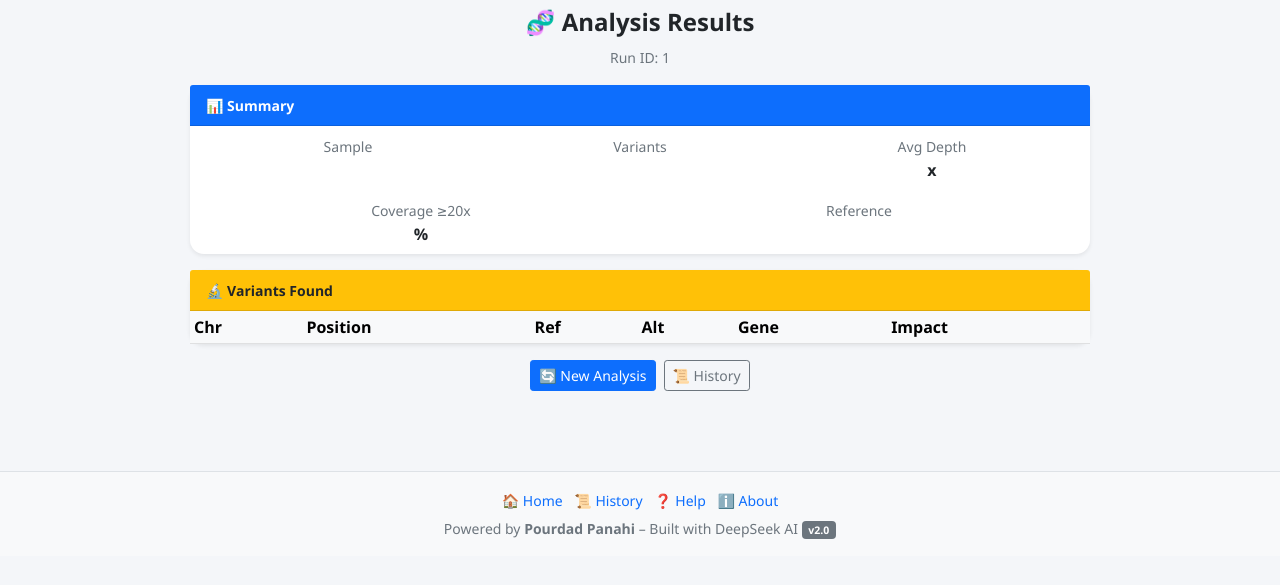
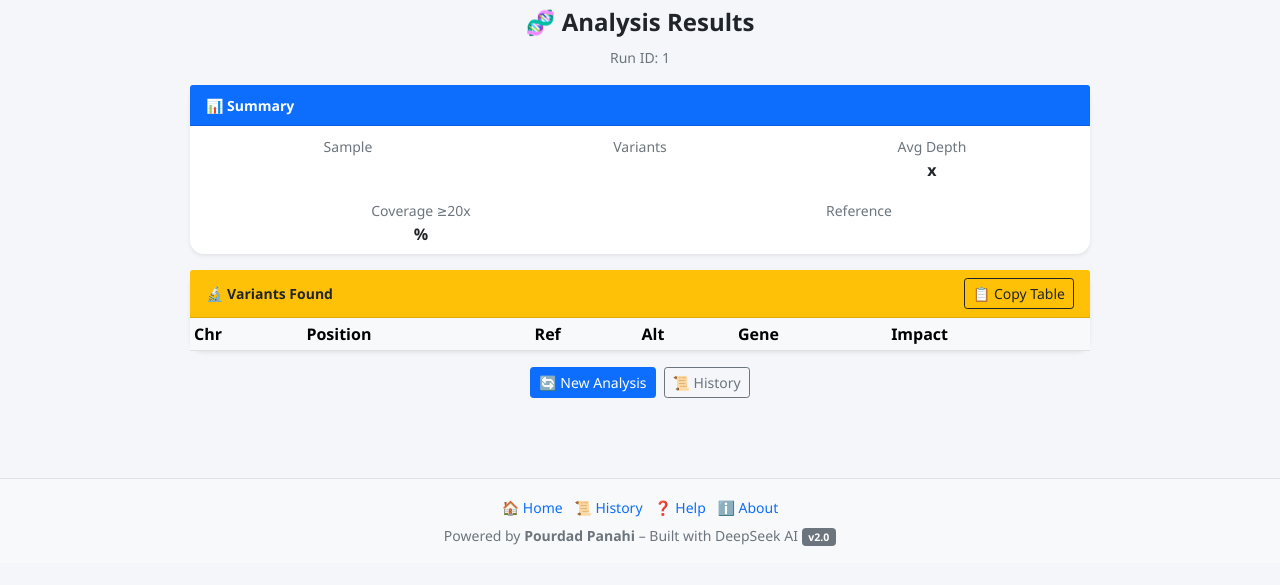
Before and after one commit to pourdadp/primer-tools, a Flask app: page /results/1 in a window 1280 px wide. Shown: the top 585 px of the page. Run offline with Flask 3, Linux system fonts and the light colour scheme; lists and menus that the app fills with data are empty.

Commit message:
Update results_final.html

```diff
--- a/quickngs/templates/results_final.html
+++ b/quickngs/templates/results_final.html
@@ -1,7 +1,6 @@
+<!-- templates/results_final.html -->
 {% extends "base.html" %}
-
-{% block title %}Results - {{ run_id }}{% endblock %}
-
+{% block title %}Results – {{ run_id }}{% endblock %}
 {% block content %}
 <div class="container-fluid px-2 py-2">
     <div class="mx-auto" style="max-width: 900px;">
@@ -47,12 +46,13 @@
 
         <!-- Variants Table -->
         <div class="card mb-3 shadow-sm border-0">
-            <div class="card-header bg-warning text-dark py-2">
+            <div class="card-header bg-warning text-dark py-2 d-flex justify-content-between align-items-center">
                 <small class="fw-bold">🔬 Variants Found</small>
+                <button class="btn btn-sm btn-outline-dark" onclick="copyVariants()">📋 Copy Table</button>
             </div>
             <div class="card-body p-0">
                 <div class="table-responsive">
-                    <table class="table table-sm table-striped mb-0">
+                    <table class="table table-sm table-striped mb-0" id="variantsTable">
                         <thead class="table-light">
                             <tr>
                                 <th>Chr</th>
@@ -64,7 +64,7 @@
                             </tr>
                         </thead>
                         <tbody>
-                            {% for v in variants %}
+                            {% for v in report.variants %}
                             <tr>
                                 <td>{{ v.chr }}</td>
                                 <td>{{ v.pos }}</td>
@@ -88,4 +88,18 @@
 
     </div>
 </div>
+
+<script>
+function copyVariants() {
+    const table = document.getElementById('variantsTable');
+    const rows = table.querySelectorAll('tr');
+    let text = '';
+    rows.forEach(row => {
+        const cols = row.querySelectorAll('th, td');
+        const rowText = Array.from(cols).map(c => c.textContent.trim()).join('\t');
+        text += rowText + '\n';
+    });
+    navigator.clipboard.writeText(text).then(() => alert('Table copied to clipboard!'));
+}
+</script>
 {% endblock %}
```
